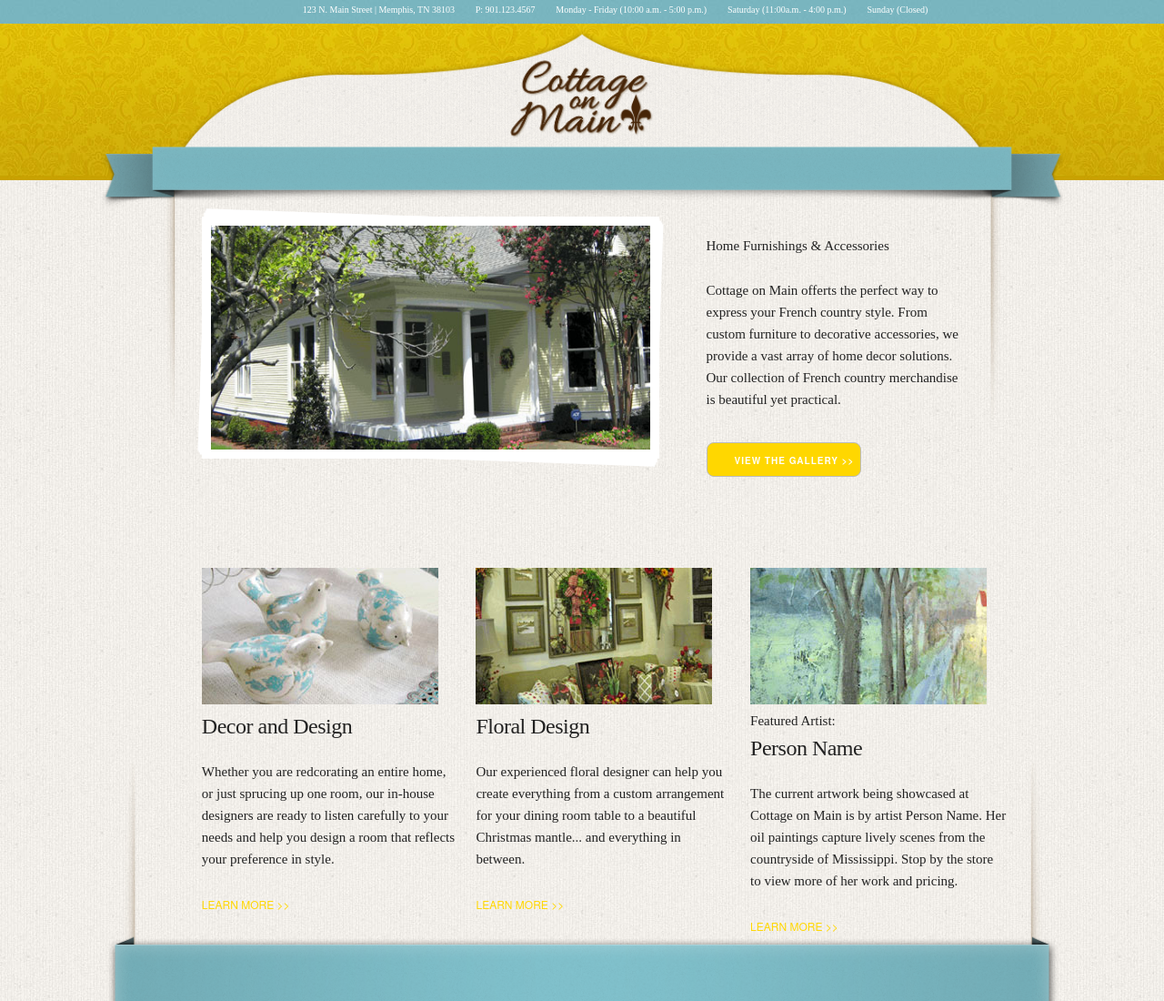
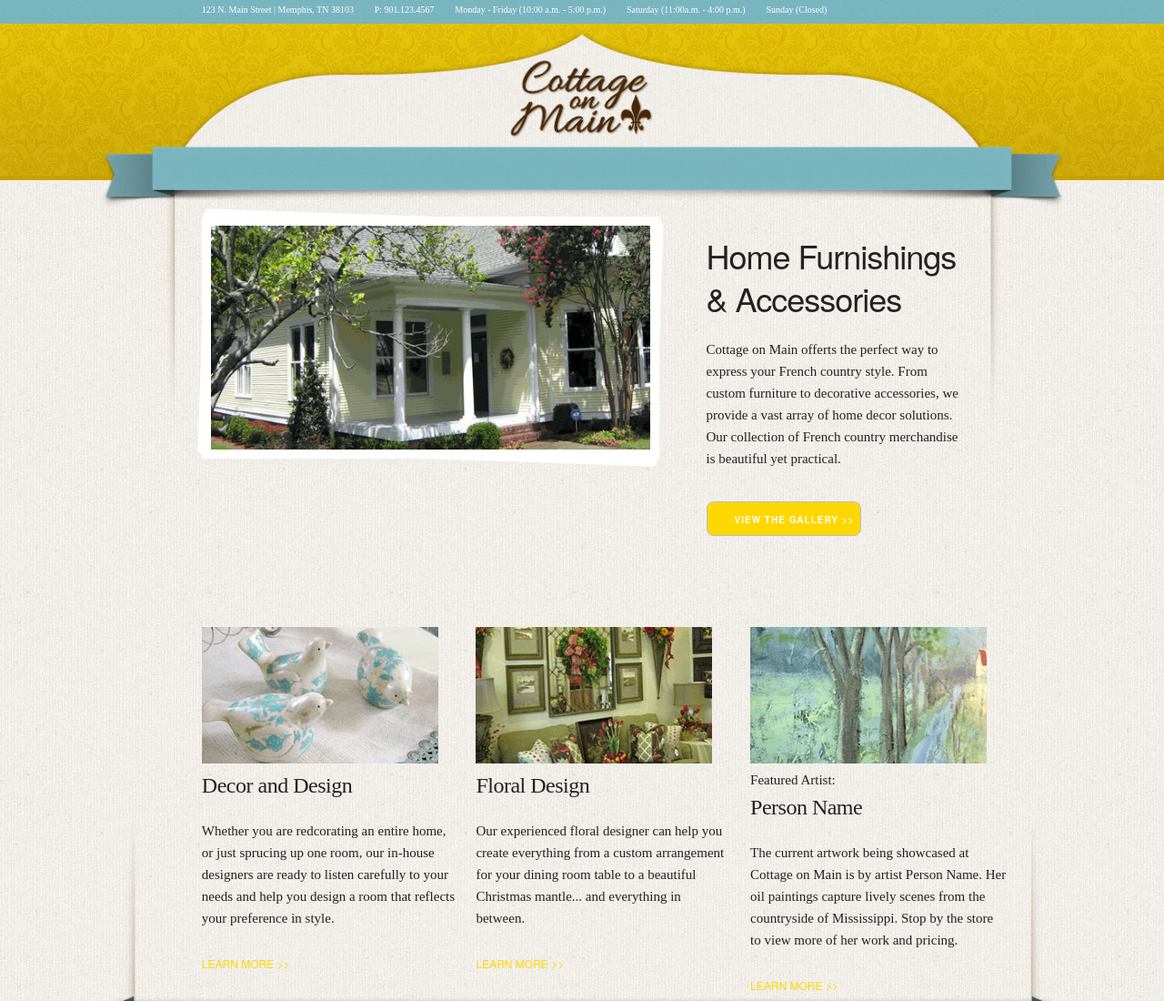
Before and after one commit to Capocaccia/rocketFuel, a plain HTML site: page index.html in a window 1280 px wide. Shown: the top 1100 px of the page at 91% size. Drawn offline with Linux system fonts and the light colour scheme; a web font is replaced by a local one.

Commit message:
text modifications to galleryTagline and the infoUl

```diff
--- a/index.html
+++ b/index.html
@@ -10,7 +10,7 @@
 <body>
 <div class="row">
   <div id="header-bg" class="twelve columns">
-    <ul class="infoUl seven columns offset-by-three">
+    <ul class="infoUl eight columns offset-by-two">
       <li id="infoUlOne">123 N. Main Street | Memphis, TN 38103</li>
       <li class="infoUl">P: 901.123.4567</li>
       <li class="infoUl">Monday - Friday (10:00 a.m. - 5:00 p.m.)</li>
@@ -37,7 +37,7 @@
   <img class="five columns offset-by-two" id="rotator2" src="images/rotator-2.jpg">
   <img class="five columns offset-by-two" id="rotator3" src="images/rotator-3.jpg">
   <img class="five columns offset-by-two" id="rotator4" src="images/rotator-4.jpg">
-  <p class="galleryTagline three columns offset-by-seven">Home Furnishings & Accessories</p>
+  <h3 class="galleryTagline three columns offset-by-seven">Home Furnishings & Accessories</h3>
   <p class="three columns offset-by-seven">Cottage on Main offerts the perfect way to express your French country style.  From custom furniture to decorative accessories, we provide a vast array of home decor solutions.  Our collection of French country merchandise is beautiful yet practical.</p>
   <button class="two columns offset-by-seven" id="galleryButton">VIEW THE GALLERY >></button>
 </div>
```
